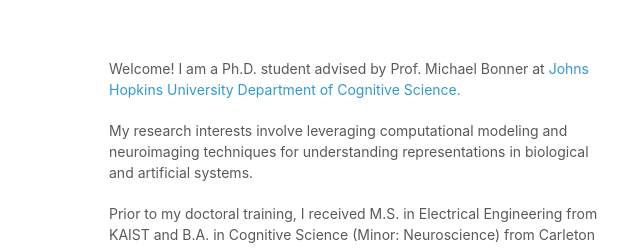
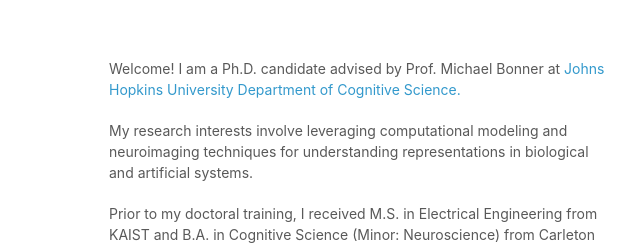
Before and after one commit to kelseyhan-jhu/kelseyhan-jhu.github.io, a plain HTML site: page index.html in a window 1280 px wide. Shown: the top 249 px of the page, 461-1101 px from the left. Drawn offline with Linux system fonts and the light colour scheme; some icons are missing.

Commit message:
CV update

```diff
--- a/index.html
+++ b/index.html
@@ -44,7 +44,7 @@
         </ul-->
       </header>
       <section>
-        <p>Welcome! I am a Ph.D. student advised by Prof. Michael Bonner at <a href="http://cogsci.jhu.edu">Johns Hopkins University Department of Cognitive Science.</a> </p>
+        <p>Welcome! I am a Ph.D. candidate advised by Prof. Michael Bonner at <a href="http://cogsci.jhu.edu">Johns Hopkins University Department of Cognitive Science.</a> </p>
         <p>My research interests involve leveraging computational modeling and neuroimaging techniques for understanding representations in biological and artificial systems.</p>
         <p>Prior to my doctoral training, I received M.S. in Electrical Engineering from KAIST and B.A. in Cognitive Science (Minor: Neuroscience) from Carleton College. I worked as a software engineer at Software R&#38;D Center, Samsung Electronics and as a data analyst at a <a href="http://obelab.com">brain imaging device manufacturing startup</a> incubated at KAIST.
 </p>
```
Also changed, not shown: 1 other file.
